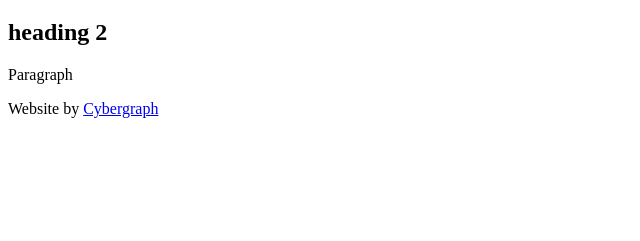
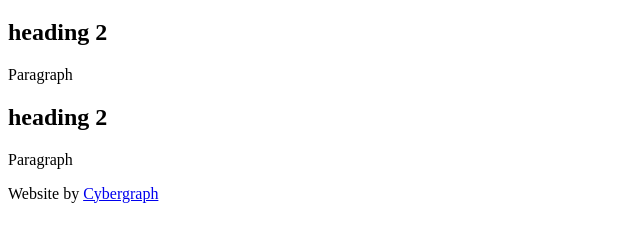
Before and after one commit to cybergraph/project, a plain HTML site: page index.html in a window 1280 px wide. Shown: the part 61-302 px from the top of the page, without its empty margins (0-640 px from the left). Drawn offline with Linux system fonts and the light colour scheme.

Commit message:
new paragraph

```diff
--- a/index.html
+++ b/index.html
@@ -10,8 +10,13 @@
     <header>
       <h1>Title</h1>
     </header>
+
     <h2>heading 2</h2>
     <p>Paragraph</p>
+
+    <h2>heading 2</h2>
+    <p>Paragraph</p>
+
     <footer>
       <p>
         Website by <a href="https://www.cybergraph.fr">Cybergraph</a>
```
